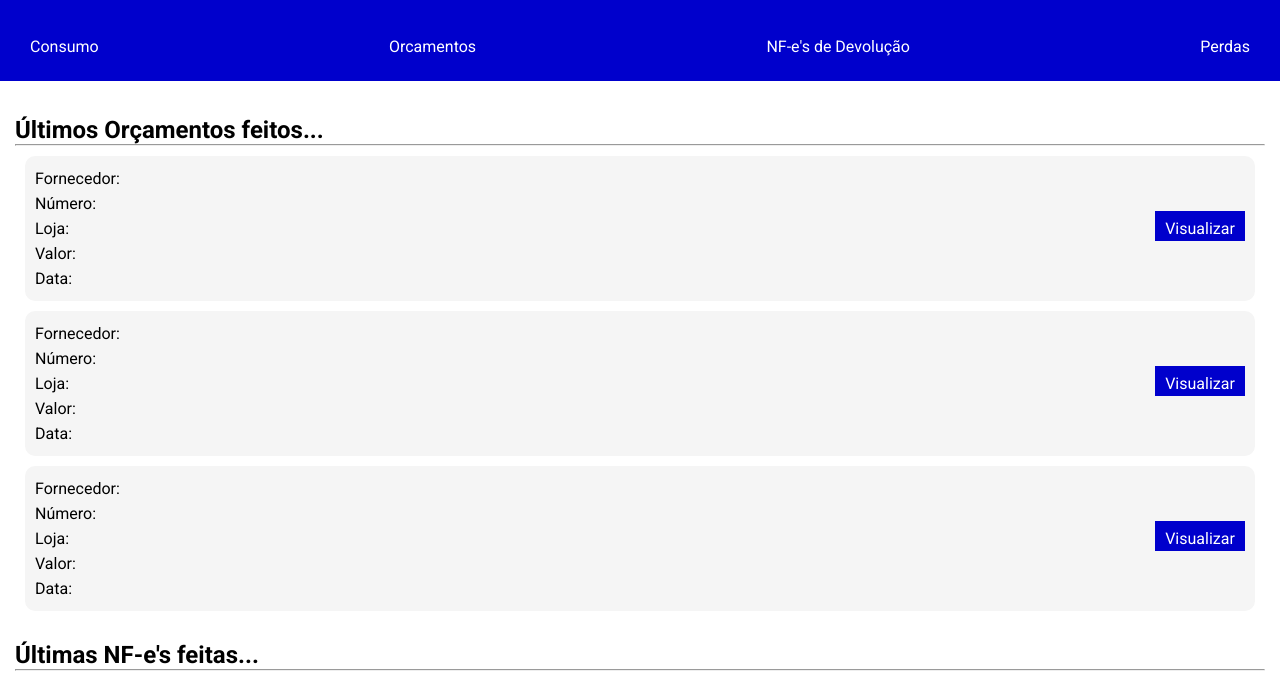
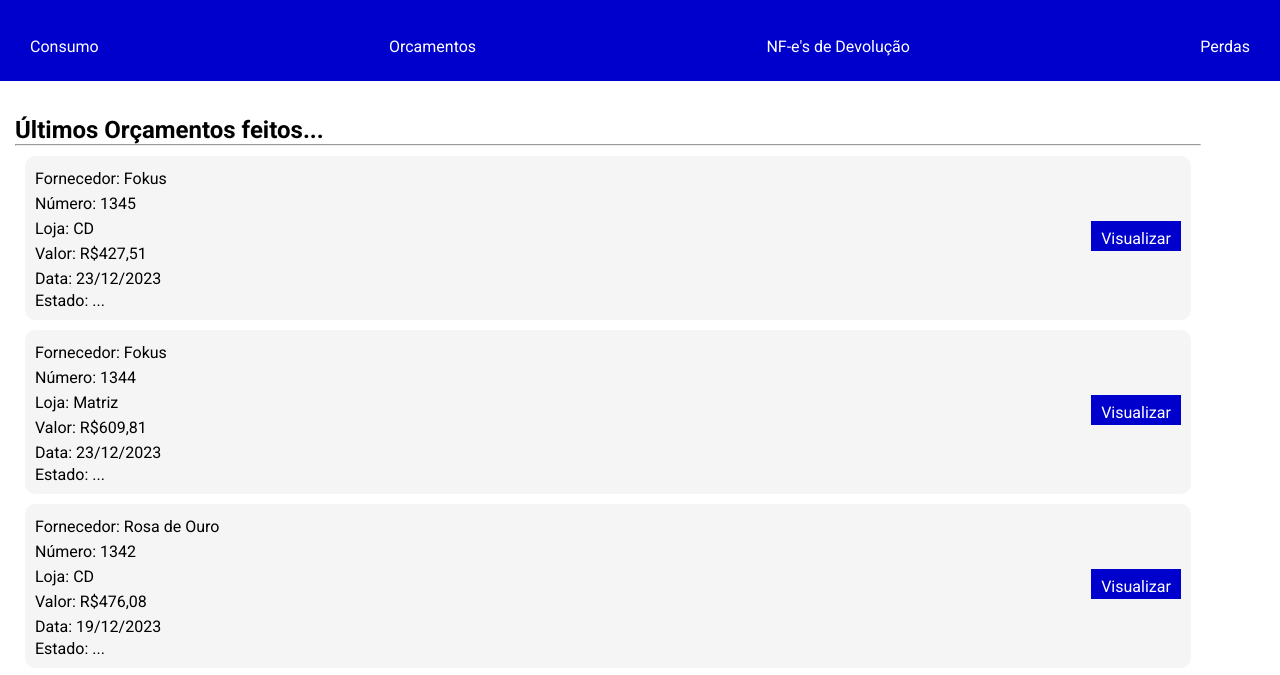
Before and after one commit to hugopereiira11/mini, a plain HTML site: page index.html in a window 1280 px wide. Shown: the part 81-756 px from the top of the page. Drawn offline with Linux system fonts and the light colour scheme.

Commit message:
configurado json de orcamento na home e na area de orcamentos

```diff
--- /dev/null
+++ b/autocomplete.js
@@ -0,0 +1,49 @@
+const dadosamentos = document.querySelector("#orcamentos");
+
+fetch("nav/orcamentos/dados.json")
+  .then((resp) => resp.json())
+  .then((dados) => {
+
+    let  data = dados.length
+
+    console.log(dados);
+
+    orcamentos.innerHTML += `
+        <div class="content">
+            <div class="info">
+                <div class="fornecedor">${dados[data - 1].fornecedor}</div>
+                <div class="numero">${dados[data - 1].num}</div>
+                <div class="loja">${dados[data - 1].loja}</div>
+                <div class="valor">${dados[data - 1].valor}</div>
+                <div class="data">${dados[data - 1].data}</div>
+                <div class="estado">${dados[data - 1].estado}</div>
+            </div>
+            <div class="view-pdf"><a href="${dados[data - 1].link}">Visualizar</a></div>
+        </div>
+
+        <div class="content">
+            <div class="info">
+                <div class="fornecedor">${dados[data - 1].fornecedor}</div>
+                <div class="numero">${dados[data - 2].num}</div>
+                <div class="loja">${dados[data - 2].loja}</div>
+                <div class="valor">${dados[data - 2].valor}</div>
+                <div class="data">${dados[data - 2].data}</div>
+                <div class="estado">${dados[data - 2].estado}</div>
+            </div>
+            <div class="view-pdf"><a href="${dados[data - 2].link}">Visualizar</a></div>
+        </div>
+
+        <div class="content">
+            <div class="info">
+                <div class="fornecedor">${dados[data - 3].fornecedor}</div>
+                <div class="numero">${dados[data - 3].num}</div>
+                <div class="loja">${dados[data - 3].loja}</div>
+                <div class="valor">${dados[data - 3].valor}</div>
+                <div class="data">${dados[data - 3].data}</div>
+                <div class="estado">${dados[data - 3].estado}</div>
+            </div>
+            <div class="view-pdf"><a href="${dados[data - 3].link}">Visualizar</a></div>
+        </div>
+
+    `;
+  });
--- a/estilo.css
+++ b/estilo.css
@@ -1,12 +1,12 @@
 @charset "UTF-8";
 
-@import url('https://fonts.googleapis.com/css2?family=Roboto:ital,wght@0,300;0,400;0,500;0,700;0,900;1,100;1,300;1,400;1,500;1,700;1,900&display=swap');
+@import url("https://fonts.googleapis.com/css2?family=Roboto:ital,wght@0,300;0,400;0,500;0,700;0,900;1,100;1,300;1,400;1,500;1,700;1,900&display=swap");
 
 * {
   margin: 0;
   padding: 0;
   box-sizing: border-box;
-  font-family: 'Roboto', sans-serif;
+  font-family: "Roboto", sans-serif;
 }
 
 body {
@@ -25,7 +25,7 @@ header {
   color: white;
 }
 
-#logo a{
+#logo a {
   color: white;
   text-decoration: none;
   font-size: 2em;
@@ -48,11 +48,10 @@ nav a {
 nav a:hover {
   text-decoration: none;
   border: 2px solid white;
-
 }
 
 main {
-  width: 100%;
+  width: 95vw;
   min-height: calc(100vh - 156px - 167px);
   padding: 15px;
 }
@@ -79,6 +78,16 @@ footer {
   border-radius: 10px;
 }
 
+.content {
+  display: flex;
+  align-items: center;
+  justify-content: space-between;
+  margin: 10px;
+  background-color: whitesmoke;
+  padding: 10px;
+  border-radius: 10px;
+}
+
 .view-pdf {
   background-color: #0000cc;
   width: 90px;
@@ -87,7 +96,6 @@ footer {
   text-align: center;
   cursor: pointer;
   margin-bottom: 5px;
-
 }
 
 .view-pdf a {
@@ -95,26 +103,34 @@ footer {
   text-decoration: none;
 }
 
-.info > .fornecedor, .data, .valor, .numero, .loja {
+.info > .fornecedor,
+.data,
+.valor,
+.numero,
+.loja {
   padding: 3px 0;
 }
 
 .fornecedor::before {
-  content: 'Fornecedor: ';
+  content: "Fornecedor: ";
 }
 
 .valor::before {
-  content: 'Valor: ';
+  content: "Valor: ";
 }
 
 .data::before {
-  content: 'Data: ';
+  content: "Data: ";
 }
 
 .numero::before {
-  content: 'Número: ';
+  content: "Número: ";
 }
 
 .loja::before {
-  content: 'Loja: '
+  content: "Loja: ";
 }
+
+.estado::before {
+  content: "Estado: ";
+}
--- a/index.html
+++ b/index.html
@@ -1,12 +1,11 @@
 <!DOCTYPE html>
 <html lang="pt-br">
-
   <head>
     <title>Prevencao de Perdas</title>
-  <meta charset="UTF-8">
-  <meta name="viewport" content="width=device-width, initial-scale=1">
-  <link href="estilo.css" rel="stylesheet">
-<!--   <script src="script.js" defer></script> -->
+    <meta charset="UTF-8" />
+    <meta name="viewport" content="width=device-width, initial-scale=1" />
+    <link href="estilo.css" rel="stylesheet" />
+    <script src="autocomplete.js" defer></script>
   </head>
 
   <body>
@@ -23,48 +22,14 @@
     </header>
 
     <main>
-    <article>
+      <article id="orcamentos">
         <h2>Últimos Orçamentos feitos...</h2>
-      <hr>
-
-      <div class="last-add">
-        <div class="info">
-          <div class="fornecedor"></div>
-          <div class="numero"></div>
-          <div class="loja"></div>
-          <div class="valor"></div>
-          <div class="data"></div>
-        </div>
-        <div class="view-pdf"><a href="#">Visualizar</a></div>
-      </div>
-
-      <div class="last-add">
-        <div class="info">
-          <div class="fornecedor"></div>
-          <div class="numero"></div>
-          <div class="loja"></div>
-          <div class="valor"></div>
-          <div class="data"></div>
-        </div>
-        <div class="view-pdf"><a href="#">Visualizar</a></div>
-      </div>
-
-      <div class="last-add">
-        <div class="info">
-          <div class="fornecedor"></div>
-          <div class="numero"></div>
-          <div class="loja"></div>
-          <div class="valor"></div>
-          <div class="data"></div>
-        </div>
-        <div class="view-pdf"><a href="#">Visualizar</a></div>
-      </div>
-
+        <hr />
       </article>
 
       <article>
         <h2>Últimas NF-e's feitas...</h2>
-      <hr>
+        <hr />
 
         <div class="last-add">
           <div class="info">
@@ -86,31 +51,28 @@
 
         <div class="last-add">
           <div class="info">
-          <div class="fornecedor"> </div>
+            <div class="fornecedor"></div>
             <div class="valor"></div>
             <div class="data"></div>
           </div>
           <div class="view-pdf"><a href="#">Visualizar</a></div>
         </div>
-
       </article>
 
       <article>
-
         <h2>Consumo do último mês</h2>
-      <hr>
+        <hr />
         <div class="last-add">
           <div class="info">
             <div class="valor"></div>
           </div>
           <div class="view-pdf"><a href="#">Visualizar</a></div>
         </div>
-
       </article>
 
       <article>
         <h2>Perdas do último mês</h2>
-      <hr>
+        <hr />
         <div class="last-add">
           <div class="info">
             <div class="setor"></div>
@@ -126,13 +88,14 @@
           </div>
           <div class="view-pdf"><a href="#">Visualizar</a></div>
         </div>
-
       </article>
     </main>
 
     <footer>
-    <p>Protótipo de acervo de informaçoes do setor de <br> Prevenção de Perdas do MiniBox 31</p>
+      <p>
+        Protótipo de acervo de informaçoes do setor de <br />
+        Prevenção de Perdas do MiniBox 31
+      </p>
     </footer>
   </body>
-
 </html>
--- /dev/null
+++ b/nav/orcamentos/dados.json
@@ -0,0 +1,119 @@
+[
+  {
+    "fornecedor": "Provare Distribuidora",
+    "num": 1299,
+    "loja": "Matriz",
+    "valor": "R$1.160,70",
+    "data": "08/12/2023",
+    "estado": "...",
+    "link": "https://drive.google.com/file/d/1z9zGZXceDnNaFI28XLGBoIfcYxZD85B4/view?usp=drive_link"
+  },
+  {
+    "fornecedor": "Atacadão S.A.",
+    "num": 1286,
+    "loja": "Matriz",
+    "valor": "R$2.458,37",
+    "data": "01/12/2023",
+    "estado": "...",
+    "link": "https://drive.google.com/file/d/1xOb8uV6Ym09hel7faYzijZ6RinVKpHjv/view?usp=sharing"
+  },
+  {
+    "fornecedor": "Fecularia Lopes LTDA",
+    "num": 1303,
+    "loja": "CD",
+    "valor": "R$234,33",
+    "data": "11/12/2023",
+    "estado": "...",
+    "link": "https://drive.google.com/file/d/1v9cqHKmkZcnehFFvtbgPqggmJBtOeeJa/view?usp=sharing"
+  },
+  {
+    "fornecedor": "Sem fornecedor (Café Melita)",
+    "num": 1304,
+    "loja": "Matriz",
+    "valor": "R$384,52",
+    "data": "12/12/2023",
+    "estado": "...",
+    "link": "https://drive.google.com/file/d/1Yf1JPH0ttGE_S9snmwKivEjWHieShv1u/view?usp=sharing"
+  },
+  {
+    "fornecedor": "Mix Alimentos LTDA",
+    "num": 1298,
+    "loja": "Matriz",
+    "valor": "R$202,80",
+    "data": "08/12/2023",
+    "estado": "...",
+    "link": "https://drive.google.com/file/d/1eJc4kOQELCpijJQ6OBp9r25-Td33IE2v/view?usp=sharing"
+  },
+  {
+    "fornecedor": "BioAtacado",
+    "num": 1283,
+    "loja": "Matriz",
+    "valor": "R$635,78",
+    "data": "01/12/2023",
+    "estado": "...",
+    "link": "https://drive.google.com/file/d/14HrMfz6HIDg23mi4Etzx2smOqoZu36oK/view?usp=sharing"
+  },
+  {
+    "fornecedor": "Destaque do Norte",
+    "num": 1340,
+    "loja": "Matriz",
+    "valor": "R$503,05",
+    "data": "18/12/2023",
+    "estado": "...",
+    "link": "https://drive.google.com/file/d/1qw0y85oL_Km_2589m-rC3keIy-I2nk9I/view?usp=sharing"
+  },
+  {
+    "fornecedor": "Predilecta",
+    "num": 1302,
+    "loja": "Matriz",
+    "valor": "R$266,23",
+    "data": "08/12/2023",
+    "estado": "...",
+    "link": "https://drive.google.com/file/d/1iokUBNC5RvmjG-U98PcS-YU7pBsMYsDv/view?usp=sharing"
+  },
+  {
+    "fornecedor": "Rapadura Boa Vista",
+    "num": 1301,
+    "loja": "Matriz",
+    "valor": "R$55,35",
+    "data": "08/12/2023",
+    "estado": "...",
+    "link": "https://drive.google.com/file/d/1OfydTCL-8paI-9htTsG1Lury9m3w264U/view?usp=sharing"
+  },
+  {
+    "fornecedor": "Do Melhor Alimentos (Rapadura)",
+    "num": 1300,
+    "loja": "Matriz",
+    "valor": "R$87,30",
+    "data": "08/12/2023",
+    "estado": "...",
+    "link": "https://drive.google.com/file/d/1m9IBDYGPq1OSFO1Z7qP0h2XZtJv6Bpex/view?usp=sharing"
+  },
+  {
+    "fornecedor": "Rosa de Ouro",
+    "num": 1342,
+    "loja": "CD",
+    "valor": "R$476,08",
+    "data": "19/12/2023",
+    "estado": "...",
+    "link": "https://drive.google.com/file/d/1QNHV46T-7URdGW9ahmAMQ-QNUyQAGc2I/view?usp=sharing"
+  },
+  {
+    "fornecedor": "Fokus",
+    "num": 1344,
+    "loja": "Matriz",
+    "valor": "R$609,81",
+    "data": "23/12/2023",
+    "estado": "...",
+    "link": "https://drive.google.com/file/d/1wxefZ91Njk8nQ4HvEHuUcAKqGaOoQlVJ/view?usp=sharing"
+  },
+  {
+    "fornecedor": "Fokus",
+    "num": 1345,
+    "loja": "CD",
+    "valor": "R$427,51",
+    "data": "23/12/2023",
+    "estado": "...",
+    "link": "https://drive.google.com/file/d/1tSUL-i6gemTeXTaVRlrEYjQugb0GQWLT/view?usp=sharing"
+  }
+]
```
Also changed, not shown: nav/orcamentos/orcamentos.html (+7 -78 lines), nav/orcamentos/orcamentos.js (added, +27 -0 lines), script.js (line endings or trailing spaces). Lines whose indentation alone changed are shown as unchanged.
